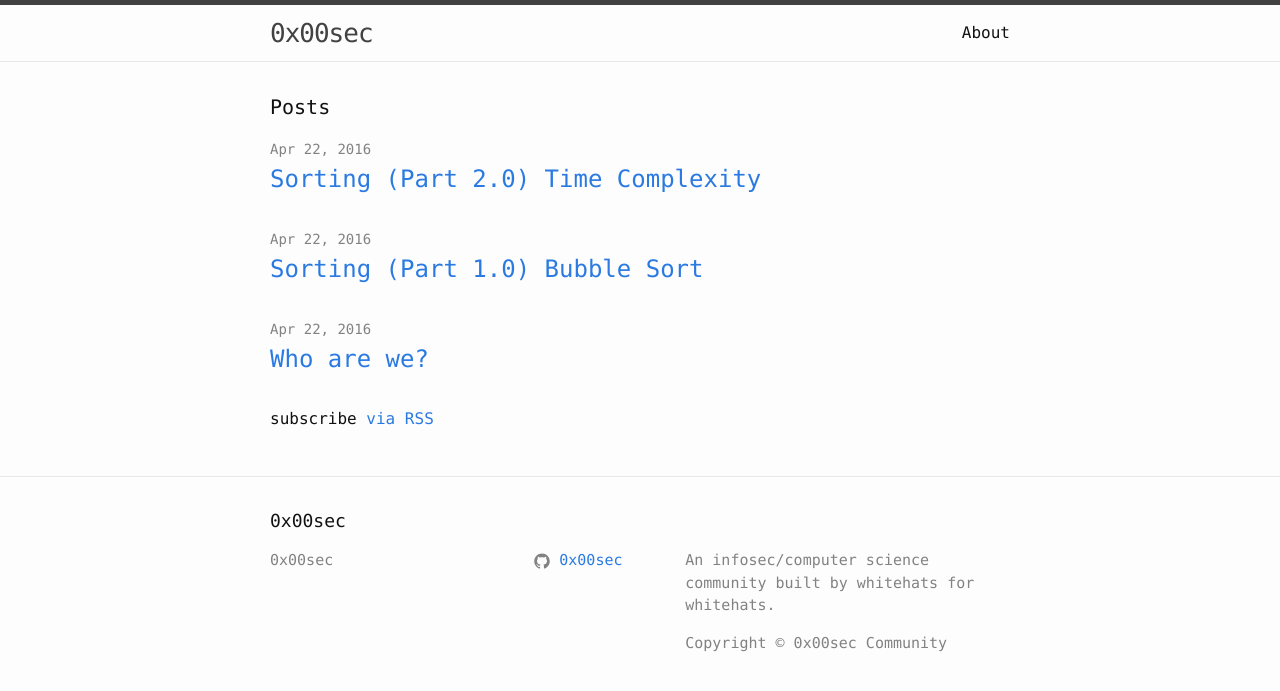
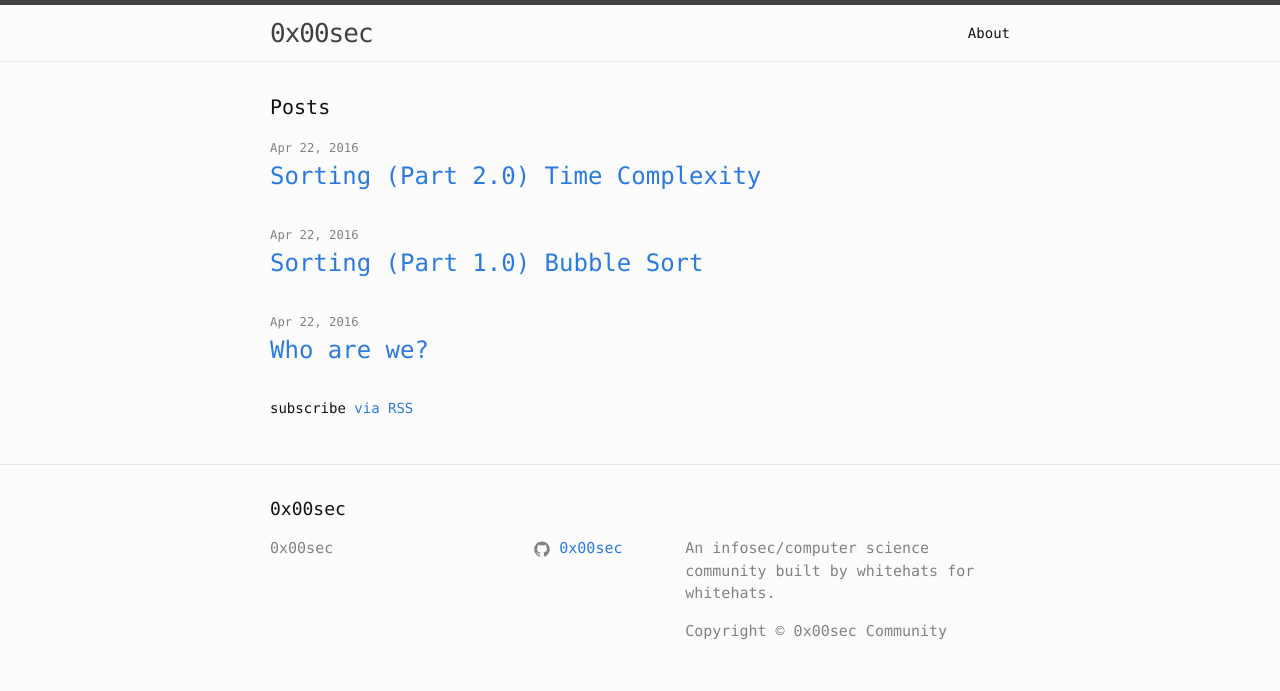
Before and after one commit to unh0lys0daz/0x00sec.github.io, a Jekyll site: the page built from index.html, in a window 1280 px wide. Shown: the top 691 px of the page. Built offline with Jekyll 4.4.1, drawn with Linux system fonts in a browser that asks for light colours.

Commit message:
Update main.scss

```diff
--- a/css/main.scss
+++ b/css/main.scss
@@ -7,7 +7,7 @@
 
 // Our variables
 $base-font-family: "Lucida Console", Monaco, monospace;
-$base-font-size:   16px;
+$base-font-size:   14px;
 $base-font-weight: 400;
 $small-font-size:  $base-font-size * 0.875;
 $base-line-height: 1.5;
@@ -15,7 +15,7 @@ $base-line-height: 1.5;
 $spacing-unit:     30px;
 
 $text-color:       #111;
-$background-color: #fdfdfd;
+$background-color: #fcfcfc;
 $brand-color:      #2a7ae2;
 
 $grey-color:       #828282;
```
